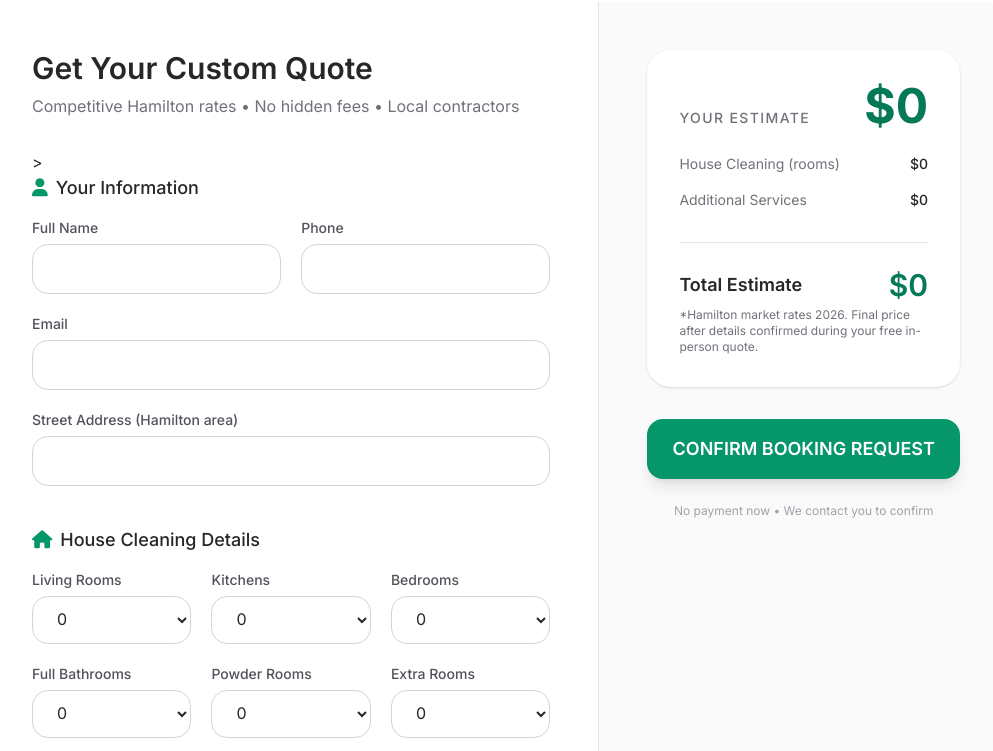
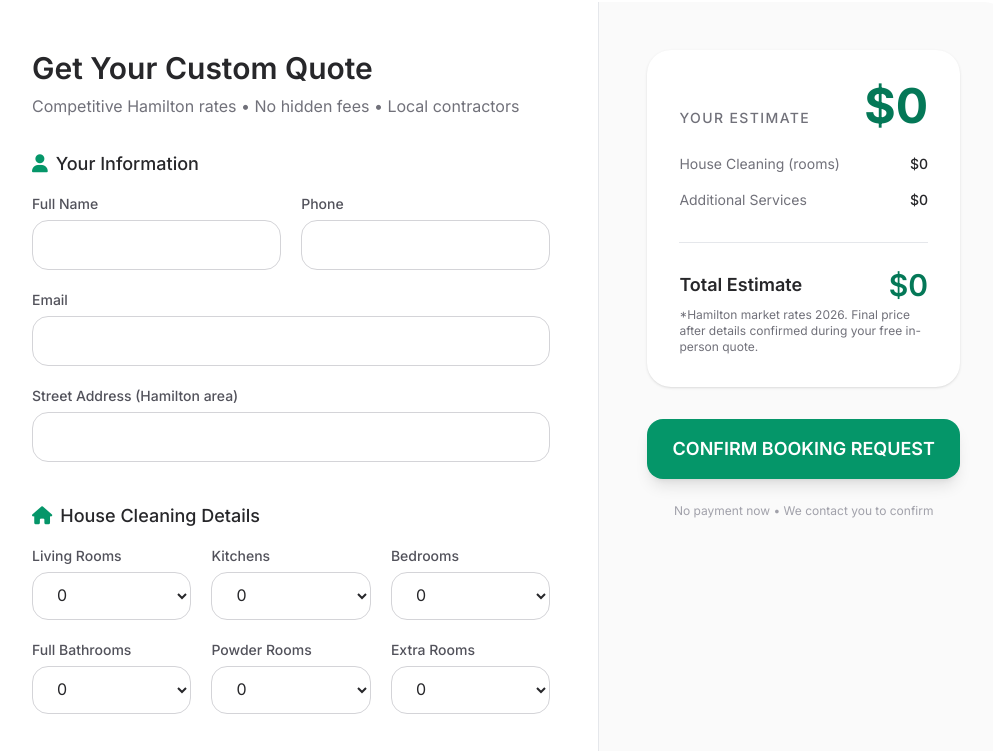
Before and after one commit to AllenKolosjai/ak-property-services, a plain HTML site: page index.html in a window 1280 px wide. Shown: the part 3372-4123 px from the top of the page, without its empty margins (144-1137 px from the left). Drawn offline with nearby package versions, Linux system fonts and the light colour scheme.

Commit message:
Add files via upload

```diff
--- a/index.html
+++ b/index.html
@@ -247,7 +247,7 @@
                             <h2 class="text-3xl font-semibold mb-2">Get Your Custom Quote</h2>
                             <p class="text-zinc-500 mb-8">Competitive Hamilton rates • No hidden fees • Local contractors</p>
 
-                            <form id="main-form" action="https://formsubmit.co/akpropertyservicesinc@gmail.com" method="POST">>
+                            <form id="main-form" action="https://formsubmit.co/akpropertyservicesinc@gmail.com" method="POST">
                                 <div class="mb-10">
                                     <h3 class="font-medium text-lg mb-4 flex items-center gap-2">
                                         <i class="fa-solid fa-user text-emerald-600"></i> Your Information
```
